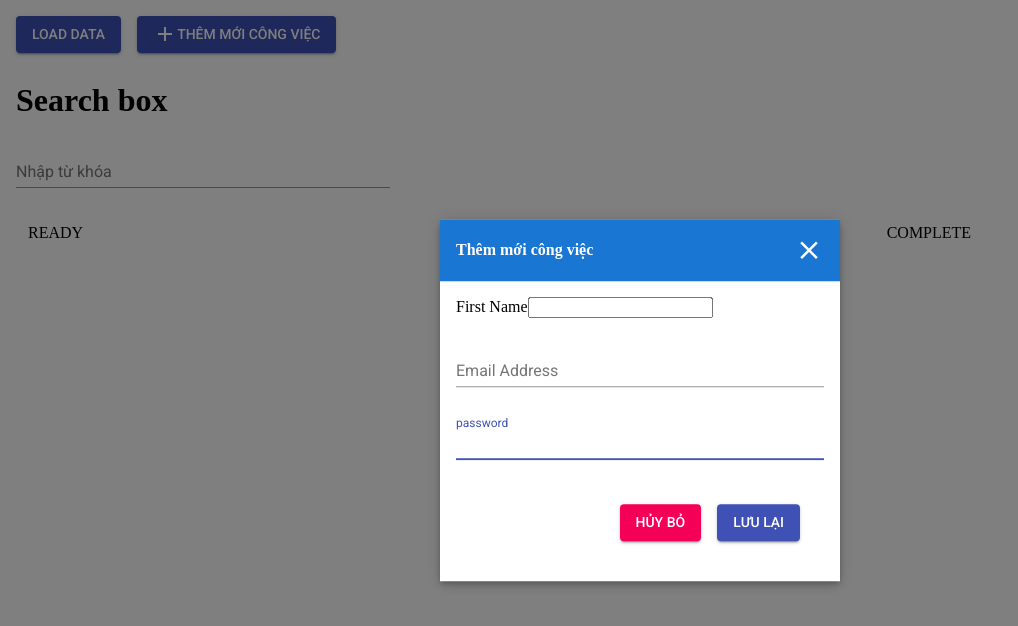
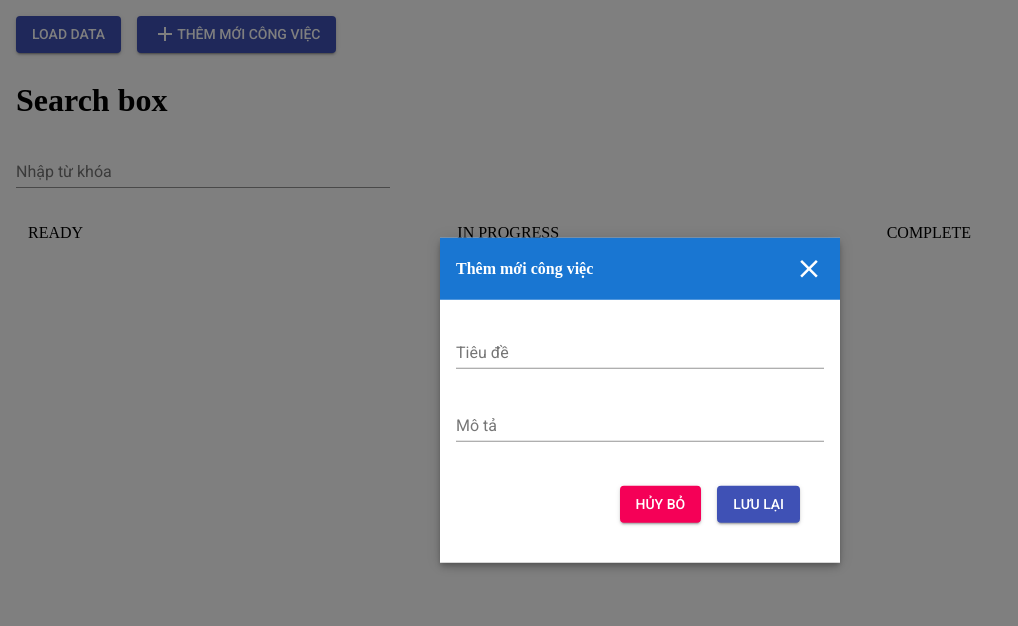
Before and after one commit to vanbui93/108-training-redux-saga, a React (Create React App) app: page / in a window 1280 px wide. Both pictures are taken after a click on the button "THÊM MỚI CÔNG VIỆC". Shown: the top 626 px of the page, without its empty margins (0-1018 px from the left). Built offline with nearby package versions, Linux system fonts and the light colour scheme.

Commit message:
141 [REDUX] redux-form & material UI

```diff
--- /dev/null
+++ b/src/components/FormHelper/TextField/index.js
@@ -0,0 +1,29 @@
+import React from 'react';
+import { TextField } from '@material-ui/core';
+import { PropTypes } from 'prop-types';
+
+//Function component, cũng nhận được các props như các tham số
+//input có onChange, onBlue,... nên ko cần làm thủ công như trước nữa
+const renderTextField = ({
+  label,
+  input,
+  meta: { touched, invalid, error },
+  ...custom
+}) => (
+    <TextField
+      label={label}
+      placeholder={label}
+      error={touched && invalid}
+      helperText={touched && error}
+      {...input}
+      {...custom}
+    />
+  );
+
+renderTextField.propTypes = {
+  label: PropTypes.string,
+  input: PropTypes.object,
+  meta: PropTypes.object,
+}
+
+export default renderTextField;
--- /dev/null
+++ b/src/components/FormHelper/TextField/style.js
@@ -0,0 +1,2 @@
+const styles = () => ({});
+export default styles;
--- a/src/containers/TaskForm/index.js
+++ b/src/containers/TaskForm/index.js
@@ -7,6 +7,7 @@ import { connect } from 'react-redux';
 import { bindActionCreators, compose } from "redux";
 import * as ModalActions from "../../actions/modal";
 import { Field, reduxForm } from 'redux-form';
+import renderTextField from './../../components/FormHelper/TextField/index';
 
 class TaskForm extends Component {
 
@@ -21,28 +22,26 @@ class TaskForm extends Component {
       <form onSubmit={handleSubmit(this.handleSubmitForm)}>
         <Grid container spacing={2}>
           <Grid item md={12}>
-          <label htmlFor="title">First Name</label>
-            <Field name="title"
-              component="input"
-              type="text" />
-          </Grid>
-          <Grid item md={12}>
-            <TextField
-              autoFocus
+            <Field
+              id="title"
+              label="Tiêu đề"
+              className={classes.textField}
               margin="dense"
-              id="name"
-              label="Email Address"
-              type="email"
+              name="title"
+              component={renderTextField}
               fullWidth
             />
           </Grid>
           <Grid item md={12}>
-            <TextField
-              autoFocus
+            <Field
+              id="description"
+              label="Mô tả"
+              name="description"
+              multiple
+              rowsMax="4"
+              className={classes.textField}
               margin="dense"
-              id="password"
-              label="password"
-              type="txt"
+              component={renderTextField}
               fullWidth
             />
           </Grid>
```
